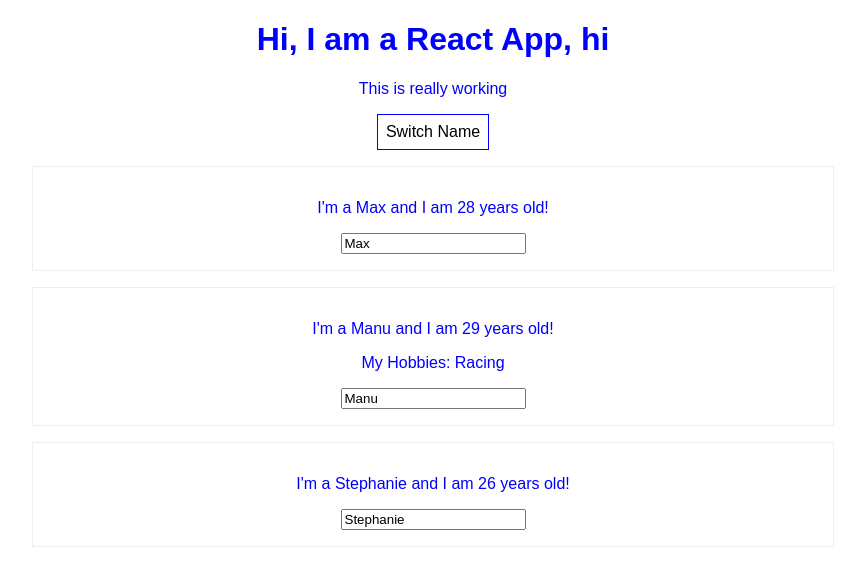
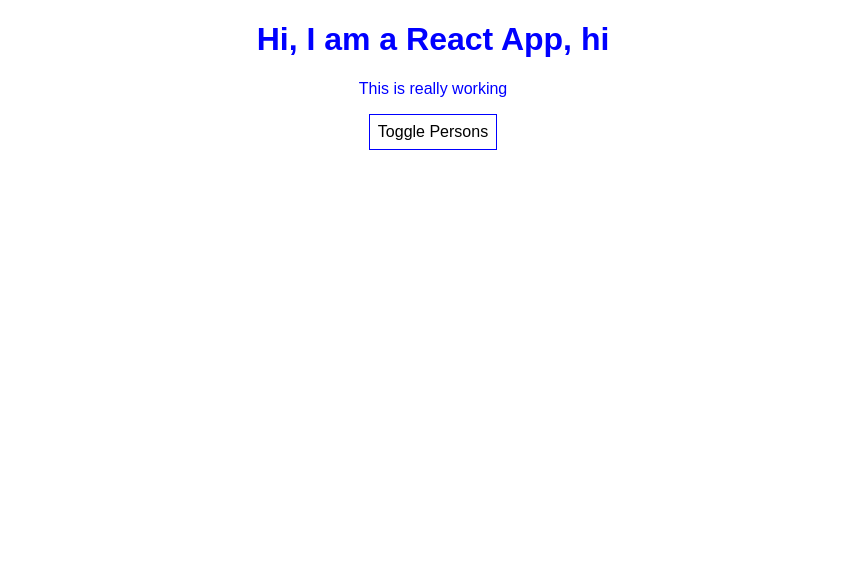
Before and after one commit to karolokienica/react-complete-guide, a React (Create React App) app: page / in a window 1280 px wide. Shown: the top 586 px of the page, without its empty margins (207-1072 px from the left). Built offline with nearby package versions, Linux system fonts and the light colour scheme.

Commit message:
rendering content conditionally

```diff
--- a/src/App.js
+++ b/src/App.js
@@ -10,6 +10,7 @@
       { name: 'Stephanie', age: 26 },
     ],
     otherState: 'some other value',
+    showPersons: false
   };
 
   switchNameHandler = (newName) => {
@@ -21,7 +22,8 @@
         { name: 'Manu', age: 29 },
         { name: 'Stephanie', age: 27 },
       ],
-      otherState: 'some other state'
+      otherState: 'some other state',
+
     });
   };
 
@@ -32,6 +34,11 @@
         { name: event.target.value, age: 29 },
         { name: 'Stephanie', age: 27 },
       ],})
+    }
+
+  togglePersonsHandler = () => {
+      const doesShow = this.state.showPersons;
+      this.setState({showPersons: !doesShow})
     }
 
   render() {
@@ -49,7 +56,9 @@
         <p> This is really working</p>
         <button
         style={style}
-        onClick={() => this.switchNameHandler('Maximilian!!')}>Switch Name</button>
+        onClick={this.togglePersonsHandler}>Toggle Persons</button>
+        {this.state.showPersons ?
+          <div>
         <Person
           name={this.state.persons[0].name}
           age={this.state.persons[0].age}
@@ -66,6 +75,7 @@
           name={this.state.persons[2].name}
           age={this.state.persons[2].age}
         />
+        </div> : null}
       </div>
     );
     // return React.createElement(
```
